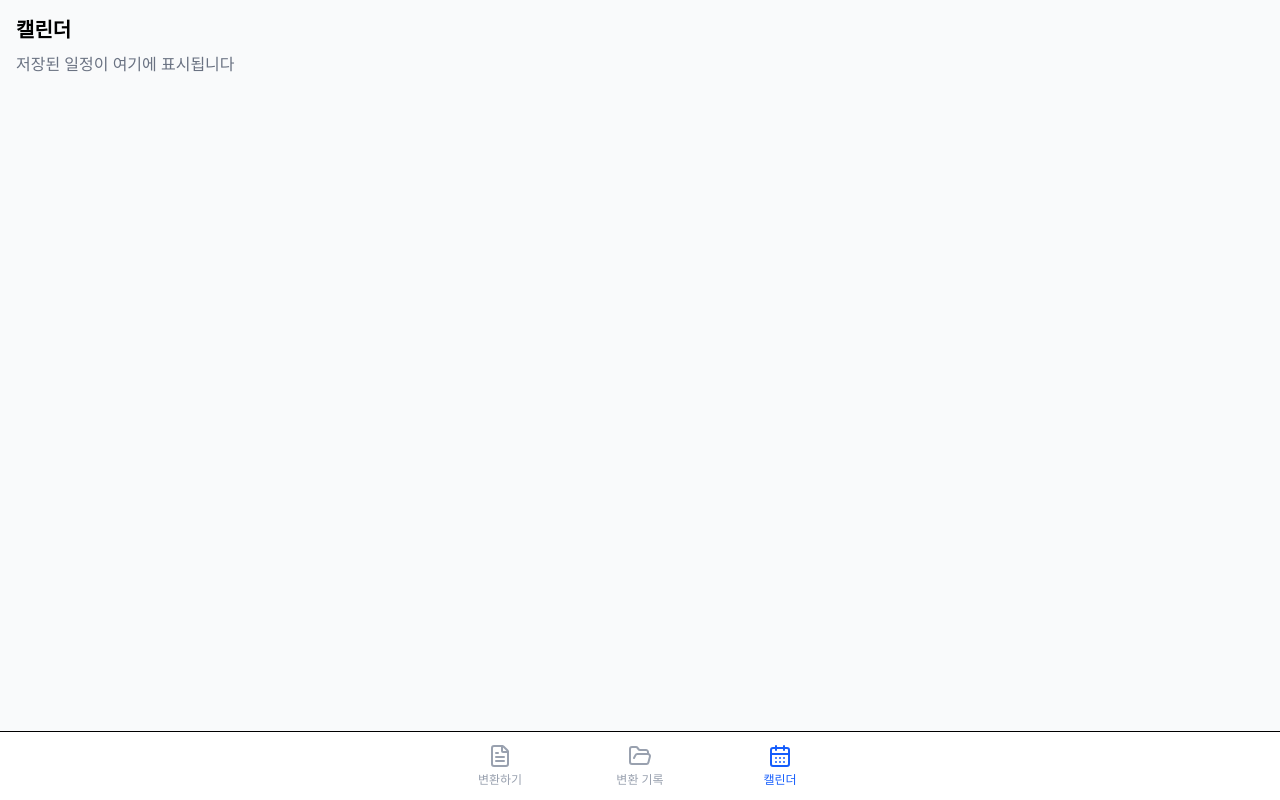
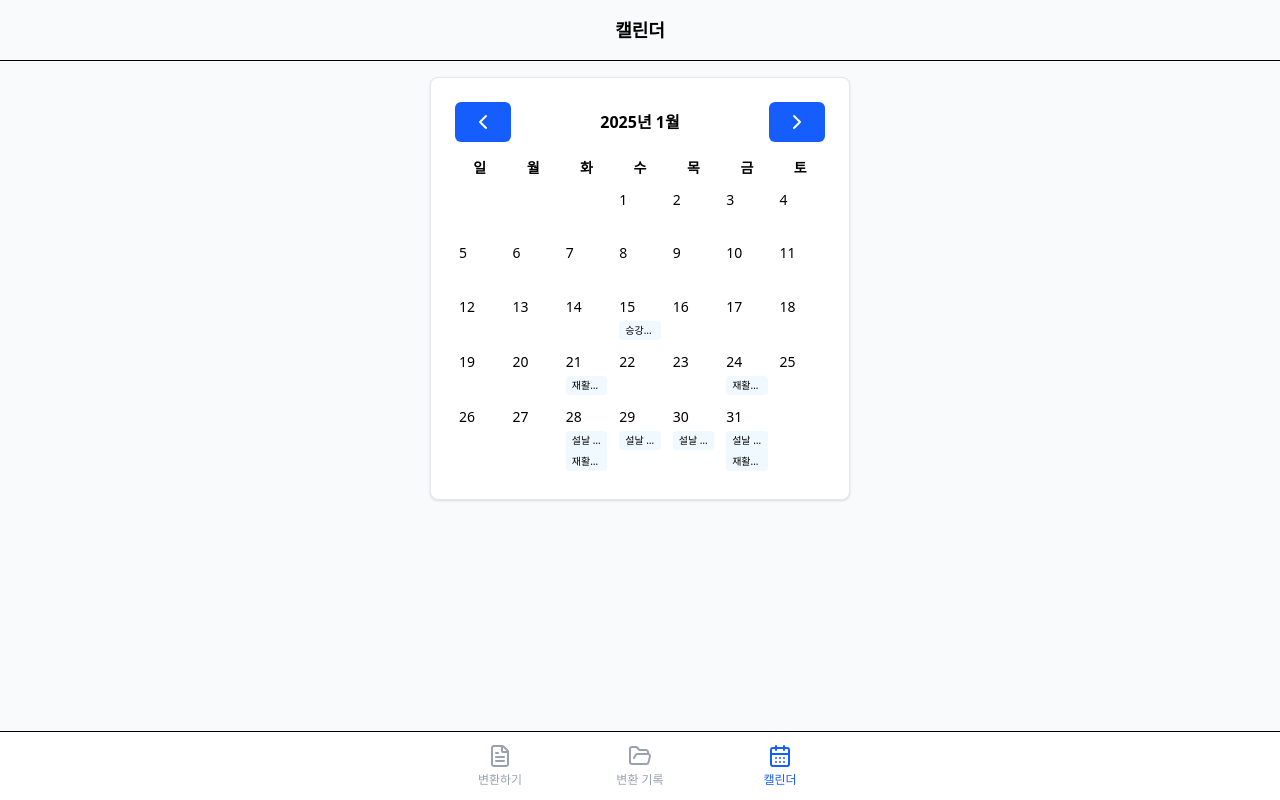
Before and after one commit to ktb-AI-hkt/frontend, a React app: page /calendar in a window 1280 px wide. Built offline with nearby package versions, Linux system fonts and the light colour scheme; the HTML template or start-up script is replaced by a standard one.

Commit message:
[feat] #1 캘린더 페이지 구현

```diff
--- /dev/null
+++ b/src/components/Input.jsx
@@ -0,0 +1,13 @@
+export default function Input({ className = "", type = "text", ...props }) {
+  return (
+    <input
+      type={type}
+      className={`h-9 w-full rounded-md border border-gray-300 bg-transparent px-3 py-2 text-sm
+        placeholder:text-gray-400
+        focus:border-blue-500 focus:outline-none focus:ring-2 focus:ring-blue-500/20
+        disabled:cursor-not-allowed disabled:opacity-50
+        ${className}`}
+      {...props}
+    />
+  );
+}
--- a/src/pages/CalendarPage.jsx
+++ b/src/pages/CalendarPage.jsx
@@ -1,8 +1,225 @@
-export default function Calendar() {
+import { useState } from "react";
+import Card from "../components/Card";
+import Button from "../components/Button";
+import BottomNav from "../components/BottomNav";
+import { ChevronLeft, ChevronRight, X, ArrowLeft } from "lucide-react";
+
+// Mock data
+const mockNotices = [
+  {
+    id: 1,
+    title: "승강기 점검 안내",
+    summary:
+      "아파트 승강기 점검을 합니다. 이 시간에는 승강기를 사용할 수 없습니다. 불편하시겠지만 계단을 이용해 주세요.",
+    dateType: "single",
+    dates: ["2025-01-15"],
+  },
+  {
+    id: 2,
+    title: "설날 연휴 관리사무소 운영 안내",
+    summary:
+      "설날 연휴 기간 동안 관리사무소는 쉽니다. 급한 일이 있으시면 긴급 연락처로 연락해 주세요.",
+    dateType: "range",
+    startDate: "2025-01-28",
+    endDate: "2025-02-01",
+  },
+  {
+    id: 3,
+    title: "재활용 수거일 변경",
+    summary:
+      "재활용 쓰레기는 매주 화요일과 금요일에 수거합니다. 저녁 8시 이전에 분리수거장에 내놓아 주세요.",
+    dateType: "multiple",
+    dates: ["2025-01-21", "2025-01-24", "2025-01-28", "2025-01-31"],
+  },
+];
+
+function formatNoticeDate(notice) {
+  if (notice.dateType === "range") {
+    return `${notice.startDate} ~ ${notice.endDate}`;
+  }
+
+  // single / multiple
+  if (notice.dates.length === 1) {
+    return notice.dates[0];
+  }
+
+  return notice.dates.join(", ");
+}
+
+export default function CalendarPage() {
+  const [currentDate, setCurrentDate] = useState(new Date(2025, 0, 1));
+  const [selectedDate, setSelectedDate] = useState(null);
+  const [selectedNotice, setSelectedNotice] = useState(null);
+
+  const year = currentDate.getFullYear();
+  const month = currentDate.getMonth();
+  const firstDay = new Date(year, month, 1).getDay();
+  const daysInMonth = new Date(year, month + 1, 0).getDate();
+
+  const formatDate = (date) => {
+    const y = date.getFullYear();
+    const m = String(date.getMonth() + 1).padStart(2, "0");
+    const d = String(date.getDate()).padStart(2, "0");
+    return `${y}-${m}-${d}`;
+  };
+
+  const getEventsForDate = (day) => {
+    const dateStr = formatDate(new Date(year, month, day));
+    return mockNotices.filter((notice) => {
+      if (notice.dateType === "single" || notice.dateType === "multiple") {
+        return notice.dates?.includes(dateStr);
+      }
+      if (notice.dateType === "range") {
+        return dateStr >= notice.startDate && dateStr <= notice.endDate;
+      }
+      return false;
+    });
+  };
+
+  const calendarDays = [];
+
+  for (let i = 0; i < firstDay; i++) {
+    calendarDays.push(<div key={`empty-${i}`} className="aspect-square" />);
+  }
+
+  for (let day = 1; day <= daysInMonth; day++) {
+    const events = getEventsForDate(day);
+    const hasEvents = events.length > 0;
+    const visibleEvents = events.slice(0, 2);
+    const remainingCount = events.length - 2;
+
+    calendarDays.push(
+      <button
+        key={day}
+        onClick={() => hasEvents && setSelectedDate({ day, events })}
+        className={`aspect-square flex flex-col items-start p-1 transition-colors rounded-lg ${
+          hasEvents
+            ? "bg-muted/30 cursor-pointer hover:bg-muted/40"
+            : "hover:bg-muted/20 cursor-default"
+        }`}
+      >
+        <span className="text-sm font-medium mb-1">{day}</span>
+
+        <div className="w-full space-y-0.5 pointer-events-none bg-sky-50 rounded-sm">
+          {visibleEvents.map((event) => (
+            <div
+              key={event.id}
+              className="w-full px-1.5 py-0.5 rounded bg-primary/15"
+            >
+              <span className="text-[10px] text-primary font-medium truncate block">
+                {event.title}
+              </span>
+            </div>
+          ))}
+
+          {remainingCount > 0 && (
+            <span className="text-[10px] text-muted-foreground font-medium px-1.5">
+              +{remainingCount}
+            </span>
+          )}
+        </div>
+      </button>
+    );
+  }
+
   return (
-    <div className="pb-20 p-4">
-      <h1 className="text-xl font-bold">캘린더</h1>
-      <p className="mt-2 text-gray-500">저장된 일정이 여기에 표시됩니다</p>
+    <div className="flex min-h-screen flex-col bg-background">
+      {/* Header */}
+      <div className="sticky top-0 z-10 border-b bg-card px-4 py-4">
+        <h1 className="text-center text-lg font-semibold">캘린더</h1>
+      </div>
+
+      {/* Calendar */}
+      <div className="flex-1 p-4 pb-24">
+        <div className="mx-auto w-full max-w-[420px]">
+          <Card className="p-4">
+            <div className="mb-4 flex justify-between items-center">
+              <Button
+                variant="ghost"
+                size="icon"
+                onClick={() => setCurrentDate(new Date(year, month - 1, 1))}
+              >
+                <ChevronLeft />
+              </Button>
+              <h2 className="font-bold">
+                {year}년 {month + 1}월
+              </h2>
+              <Button
+                variant="ghost"
+                size="icon"
+                onClick={() => setCurrentDate(new Date(year, month + 1, 1))}
+              >
+                <ChevronRight />
+              </Button>
+            </div>
+
+            <div className="grid grid-cols-7 gap-1 mb-2">
+              {["일", "월", "화", "수", "목", "금", "토"].map((d) => (
+                <div key={d} className="text-center text-sm font-semibold">
+                  {d}
+                </div>
+              ))}
+            </div>
+
+            <div className="grid grid-cols-7 gap-1">{calendarDays}</div>
+          </Card>
+        </div>
+      </div>
+
+      {/* Day List Modal */}
+      {selectedDate && !selectedNotice && (
+        <div
+          className="fixed bottom-[50px] inset-0 flex items-end justify-center z-50"
+          onClick={() => setSelectedDate(null)}
+        >
+          <Card
+            className="w-full max-w-[420px] mx-auto rounded-t-3xl p-6"
+            onClick={(e) => e.stopPropagation()}
+          >
+            <h2 className="text-xl font-bold mb-4">
+              {month + 1}월 {selectedDate.day}일 일정
+            </h2>
+
+            {selectedDate.events.map((event) => (
+              <button
+                key={event.id}
+                onClick={() => setSelectedNotice(event)}
+                className="w-full bg-gray-200/80 hover:bg-gray-200/50 text-left p-4 rounded-lg bg-muted mb-2 rounded-t-2xl transition-colors"
+              >
+                <h3 className="font-semibold">{event.title}</h3>
+                <p className="text-sm text-muted-foreground">{event.summary}</p>
+              </button>
+            ))}
+          </Card>
+        </div>
+      )}
+
+      {/* Detail Modal */}
+      {selectedNotice && (
+        <div
+          className="fixed bottom-[60px] inset-0 bg-black/50 flex items-end justify-center z-50"
+          onClick={() => setSelectedNotice(null)}
+        >
+          <Card
+            className="w-full max-w-[420px] mx-auto rounded-t-3xl p-6"
+            onClick={(e) => e.stopPropagation()}
+          >
+            <h2 className="text-xl font-bold mb-2">{selectedNotice.title}</h2>
+            <p className="mb-6 text-sm text-gray-500">
+              {formatNoticeDate(selectedNotice)}
+            </p>
+            <p className="text-muted-foreground mb-6">
+              {selectedNotice.summary}
+            </p>
+
+            <Button className="w-full" onClick={() => setSelectedNotice(null)}>
+              닫기
+            </Button>
+          </Card>
+        </div>
+      )}
+
+      <BottomNav />
     </div>
   );
 }
--- a/src/pages/ConvertPage.jsx
+++ b/src/pages/ConvertPage.jsx
@@ -47,13 +47,13 @@ export default function Convert() {
   };
 
   const handleSave = async () => {
-    // 1. DB 저장 (API 호출)
+    // DB 저장 (API 호출)
     // await fetch("/api/notices", {
     //   method: "POST",
     //   headers: { "Content-Type": "application/json" },
     //   body: JSON.stringify(result),
     // });
-    // 2. 홈으로 이동 (상태 초기화)
+
     alert("저장되었습니다!");
     navigate("/archive");
   };
```
